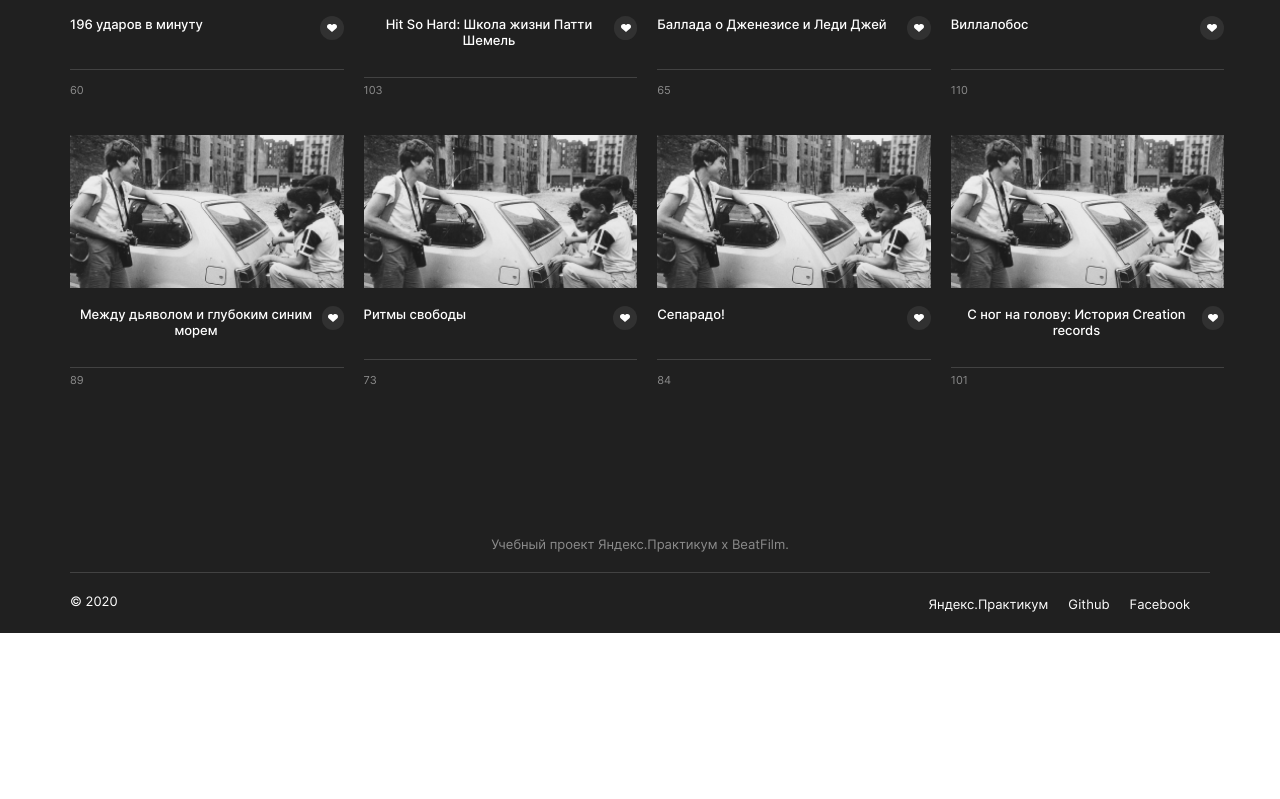
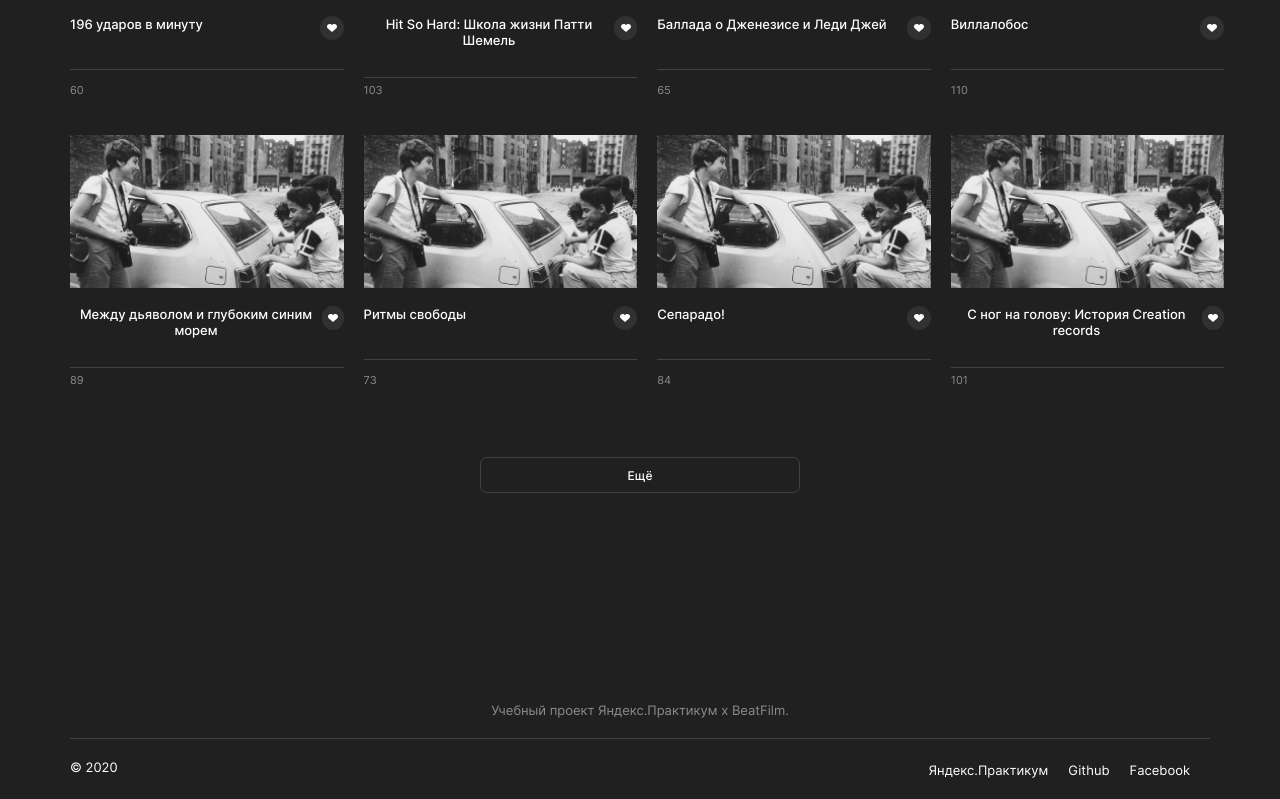
Before and after one commit to lamchik/movies-explorer-frontend, a React (Create React App) app in the folder diplom/: page /movies in a window 1280 px wide. Shown: the part 1069-1868 px from the top of the page. Before the commit the page ends 1702 px from the top, so only its background shows below. Built offline with nearby package versions, Linux system fonts and the light colour scheme.

Commit message:
страница с сохраненными фильмами сделана

```diff
--- a/diplom/src/components/App/App.js
+++ b/diplom/src/components/App/App.js
@@ -1,15 +1,13 @@
 import React from 'react';
+import './App.css';
 import Container from '../Container/Container';
-import { Route, Switch, BrowserRouter } from 'react-router-dom'
-import Register from "../Register/Register"
-import Login from "../Login/Login"
-import PageNotFound from "../PageNotFound/PageNotFound"
-import Profile from "../Profile/Profile"
+import { Route, Switch, BrowserRouter } from 'react-router-dom';
+import Register from "../Register/Register";
+import Login from "../Login/Login";
+import PageNotFound from "../PageNotFound/PageNotFound";
+import Profile from "../Profile/Profile";
 import Movie from '../Movies/Movies';
-
-
-
-import './App.css';
+import SavedMovies from '../SavedMovies/SavedMovies';
 
 function App() {
   return (
@@ -32,7 +30,7 @@ function App() {
             <Profile></Profile>
           </Route>
           <Route path="/saved-movies">
-              {/* <Container></Container> */}
+              <SavedMovies></SavedMovies>
           </Route>
           <Route path="*">
             <PageNotFound></PageNotFound>
--- /dev/null
+++ b/diplom/src/components/ButtonElse/ButtonElse.css
@@ -0,0 +1,34 @@
+.button-else__button {
+  background-color: #202020;
+  width: 320px;
+  height: 36px;
+  border: 1px solid #424242;
+  border-radius: 7px;
+  position: absolute;
+  left: 37.5%;
+  right: 37.5%;
+  display: flex;
+  align-items: center;
+  justify-content: center;
+  cursor: pointer;
+  transition: 0.2s linear;
+}
+
+.button-else__button:hover {
+  opacity: 0.5;
+}
+
+.button-else__text {
+  font-family: 'Inter', 'Arial', sans-serif;
+  font-style: normal;
+  font-weight: 500;
+  font-size: 12px;
+  line-height: 15px;
+  color: #fff;
+}
+
+.button-else {
+  background-color: #202020;
+  width: 100%;
+  min-height: 166px;
+}
--- /dev/null
+++ b/diplom/src/components/ButtonElse/ButtonElse.js
@@ -0,0 +1,14 @@
+import "../../fonts/inter-3.13/inter-web/inter.css"
+import "../ButtonElse/ButtonElse.css"
+
+function ButtonElse() {
+    return(
+        <div className="button-else">
+            <button className="button-else__button">
+                <p className="button-else__text">Ещё</p>
+            </button>
+        </div>
+    )
+}
+
+export default ButtonElse
--- a/diplom/src/components/Movies/Movies.js
+++ b/diplom/src/components/Movies/Movies.js
@@ -4,6 +4,7 @@ import SearchForm from "../SearchForm/SearchForm";
 import Preloader from "../Preloader/Preloader";
 import MoviesCardList from "../MoviesCardList/MoviesCardList";
 import Footer from "../Footer/Footer";
+import ButtonElse from "../ButtonElse/ButtonElse";
 
 function Movie() {
     return(
@@ -12,6 +13,7 @@ function Movie() {
             <SearchForm></SearchForm>
             <Preloader></Preloader>
             <MoviesCardList></MoviesCardList>
+            <ButtonElse></ButtonElse>
             <Footer></Footer>
         </div>
 
--- a/diplom/src/components/MoviesCard/MoviesCard.js
+++ b/diplom/src/components/MoviesCard/MoviesCard.js
@@ -1,4 +1,3 @@
-import movie from "../../images/movie.png"
 import "../MoviesCard/MoviesCard.css"
 import "../../fonts/inter-3.13/inter-web/inter.css"
 
--- a/diplom/src/components/SavedMovies/SavedMovies.css
+++ b/diplom/src/components/SavedMovies/SavedMovies.css
@@ -0,0 +1,3 @@
+.nav__link_active {
+  opacity: 0.5;
+}
--- a/diplom/src/components/SavedMovies/SavedMovies.js
+++ b/diplom/src/components/SavedMovies/SavedMovies.js
@@ -1,9 +1,22 @@
-// import { NavLink } from 'react-router-dom';
+import "../../fonts/inter-3.13/inter-web/inter.css";
+import '../SavedMovies/SavedMovies.css';
+import ProfileHeader from "../ProfileHeader/ProfileHeader";
+import SearchForm from "../SearchForm/SearchForm";
+import Preloader from "../Preloader/Preloader";
+import Footer from "../Footer/Footer";
+import MoviesCardList from "../MoviesCardList/MoviesCardList";
 
-// function SavedMovies () {
-//     return (
+function SavedMovies () {
+    return (
+        <div className="saved-movie">
+            <ProfileHeader></ProfileHeader>
+            <SearchForm></SearchForm>
+            <Preloader></Preloader>
+            <MoviesCardList></MoviesCardList>
+            <Footer></Footer>
+        </div>
 
-//     )
-// }
+    )
+}
 
-// export default SavedMovies;
+export default SavedMovies;
```
Also changed, not shown: diplom/src/components/ProfileHeader/ProfileHeader.js (+2 -5 lines), diplom/src/components/Navigation/Navigation.css (deleted), diplom/src/components/Navigation/Navigation.js (deleted).
